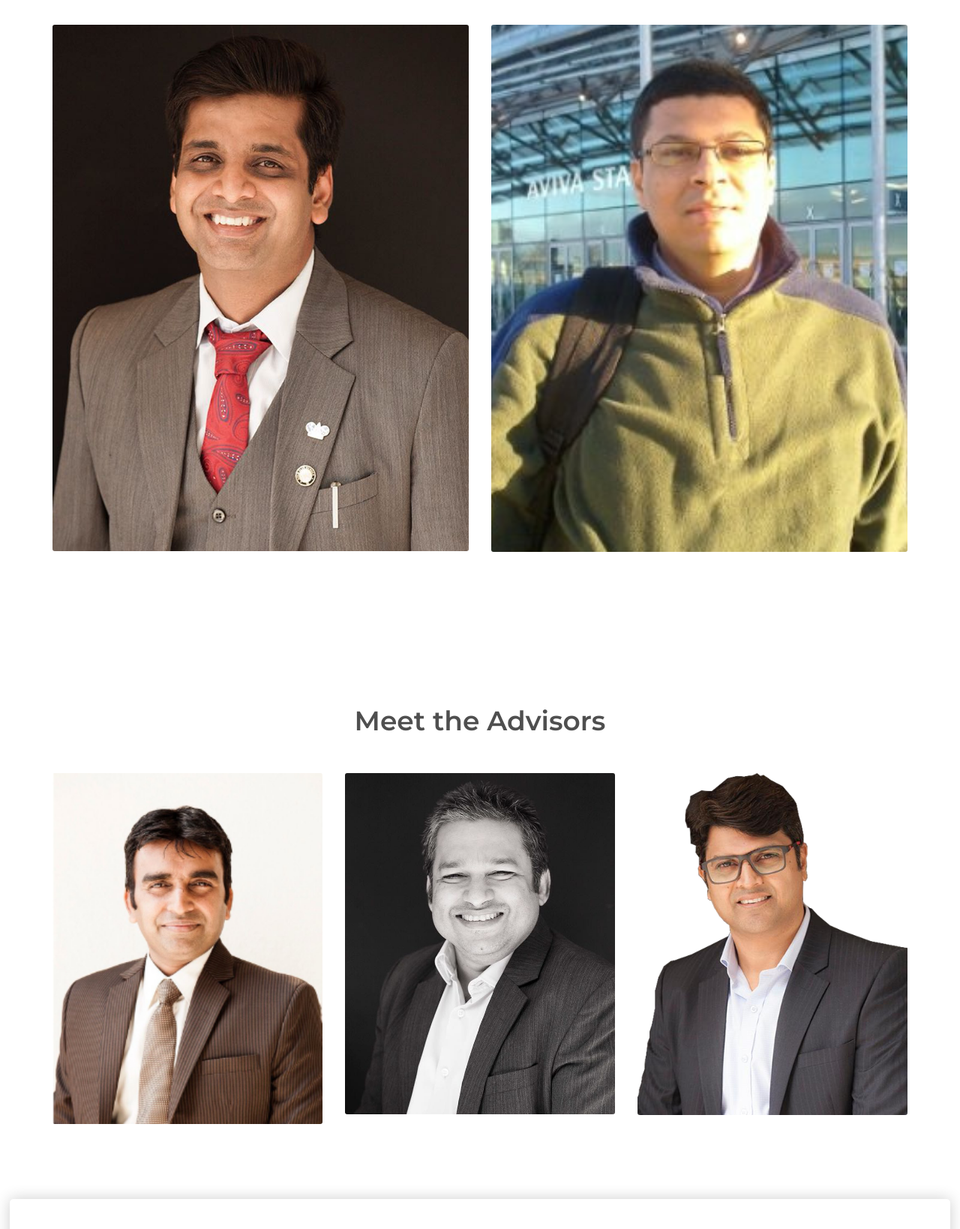
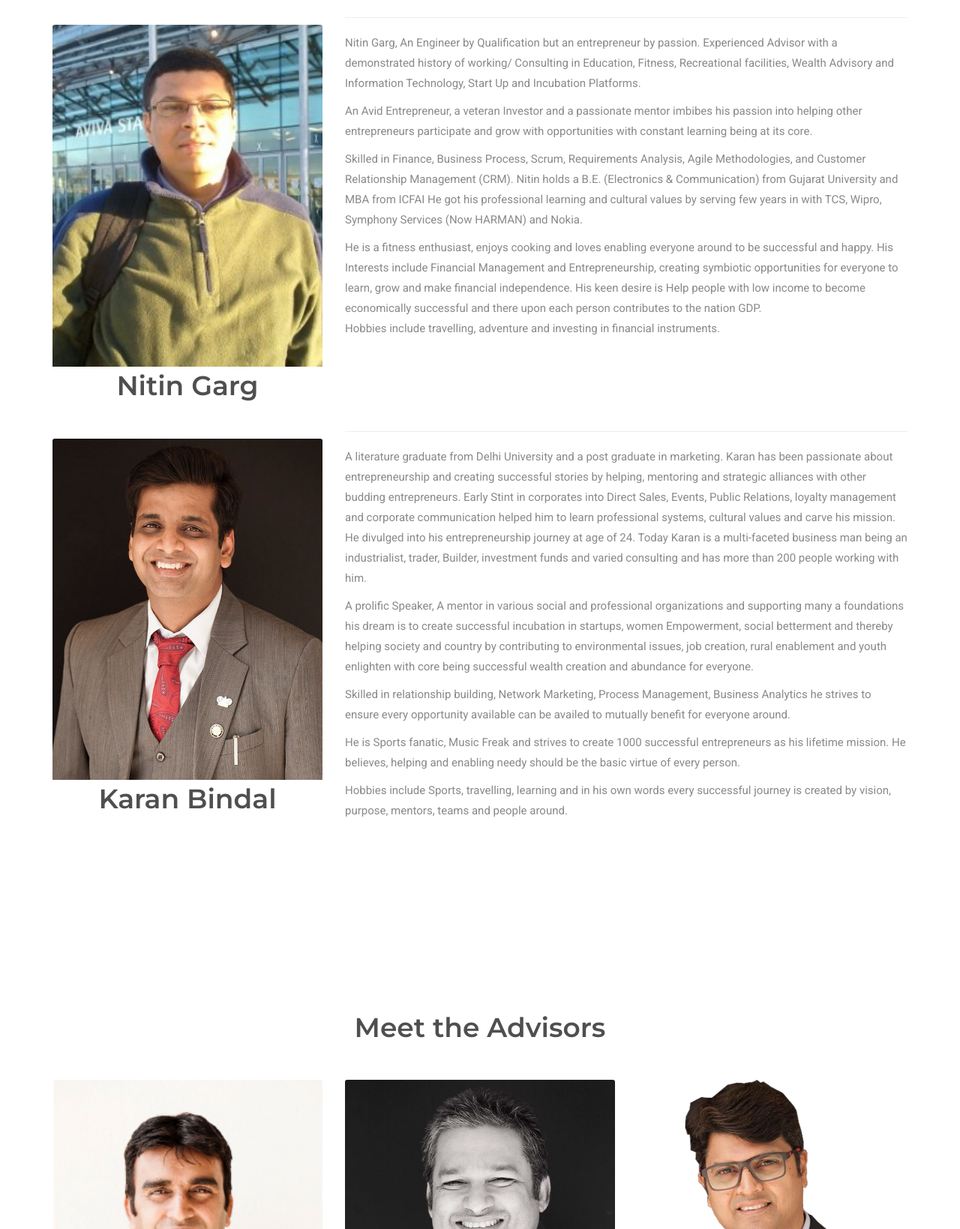
Before and after one commit to PeppyCodes/br0wn-l3f-v3ntur3s, a plain HTML site: page index.html in a window 1280 px wide. Shown: the part 3975-5614 px from the top of the page at 75% size. Drawn offline with Linux system fonts and the light colour scheme; files whose address does not match are found by name.

Commit message:
Team in Home Page itself

```diff
--- a/index.html
+++ b/index.html
@@ -722,33 +722,14 @@ Our Services-->
                 </div>
             </div>
             <div class="row">
-                <div class="col-xs-6 col-sm-6 col-md-6">
-                    <div class="team-box two wow fadeInUp" data-wow-delay="0.2s">
-                        <div class="team-image">
-                            <img src="images/Karan%20Bindal%201.jpg" alt="">
-                        </div>
-                        <div class="team-hover text-center">
-                            <a href="karan.html"><h5 class="t_title">Karan Bindal</h5></a>
-<!--                            <span class="t_sub_title">SEO Expert</span>-->
-                            <p>A perfect example for successful entrepreneurship, Karan has created a personal corpus of more than Rs.100 crore. He has a philanthropic side to him and supports the education for about 100 children.</p>
-                            <br />
-                            <div class="team-social-menu">
-                                <a href="#"><i class="icofont icofont-social-facebook"></i></a>
-                                <a href="#"><i class="icofont icofont-social-twitter"></i></a>
-                                <a href="#"><i class="icofont icofont-social-linkedin"></i></a>
-                                <a href="#"><i class="icofont icofont-social-pinterest"></i></a>
-                            </div>
-                        </div>
-                    </div>
-                </div>
-                <div class="col-xs-6 col-sm-6 col-md-6">
+                <div class="col-xs-6 col-sm-12 col-md-4">
                     <div class="team-box two wow fadeInUp" data-wow-delay="0.4s">
                         <div class="team-image">
                             <img src="images/NitinProfilePhoto.png" alt="">
+                            <h2 class="t_title text-center">Nitin Garg</h2>
                         </div>
+
                         <div class="team-hover text-center">
-                            <a href="nitin.html"><h5 class="t_title">Nitin Garg</h5></a>
-<!--                            <span class="t_sub_title">Web Expert</span>-->
                             <p>A dynamic professional who ensures he makes time to support people with autism. Nitin is known for the support he extends to ASD children/adults</p>
                             <br />
                             <div class="team-social-menu">
@@ -760,16 +741,35 @@ Our Services-->
                         </div>
                     </div>
                 </div>
-<!--
-                <div class="col-xs-6 col-sm-4 col-md-4">
-                    <div class="team-box two wow fadeInUp" data-wow-delay="0.6s">
+                <div class="col-xs-12 col-sm-12 col-md-8">
+                    <div class="page-title" >
+
+                        <hr>
+                        <div class="wow fadeInUp" data-wow-delay="0.5s">
+                            <p>Nitin Garg, An Engineer by Qualification but an entrepreneur by passion. Experienced Advisor with a demonstrated history of working/ Consulting in Education, Fitness, Recreational facilities, Wealth Advisory and Information Technology, Start Up and Incubation Platforms.</p>
+                            <p>An Avid Entrepreneur, a veteran Investor and a passionate mentor imbibes his passion into helping other entrepreneurs participate and grow with opportunities with constant learning being at its core. </p>
+                            <p>Skilled in Finance, Business Process, Scrum, Requirements Analysis, Agile Methodologies, and Customer Relationship Management (CRM). Nitin holds a B.E. (Electronics & Communication) from Gujarat University and MBA from ICFAI
+                                He got his professional learning and cultural values by serving few years in with TCS, Wipro, Symphony Services (Now HARMAN) and Nokia.
+                            </p>
+                            <p>He is a fitness enthusiast, enjoys cooking and loves enabling everyone around to be successful and happy. His Interests include Financial Management and Entrepreneurship, creating symbiotic opportunities for everyone to learn, grow and make financial independence. His keen desire is Help people with low income to become economically successful and there upon each person contributes to the nation GDP.
+
+                                <br>Hobbies include travelling, adventure and investing in financial instruments.  </p>
+                        </div>
+                    </div>
+                </div>
+
+            </div>
+
+            <div class="row">
+                <div class="col-xs-6 col-sm-12 col-md-4">
+                    <div class="team-box two wow fadeInUp" data-wow-delay="0.4s">
                         <div class="team-image">
-                            <img src="images/rohit%20singla.jpg" alt="">
+                            <img src="images/Karan%20Bindal%201.jpg" alt="">
                         </div>
+                        <h2 class="t_title text-center">Karan Bindal</h2>
+
                         <div class="team-hover text-center">
-                            <a href="rohit.html"><h5 class="t_title">Rohit Singla</h5></a>
-&lt;!&ndash;                            <span class="t_sub_title">Desing Expert</span>&ndash;&gt;
-&lt;!&ndash;                            <p>At vero eos et accusamus et iusto odio dignissimos.</p>&ndash;&gt;
+                            <p>A dynamic professional who ensures he makes time to support people with autism. Nitin is known for the support he extends to ASD children/adults</p>
                             <br />
                             <div class="team-social-menu">
                                 <a href="#"><i class="icofont icofont-social-facebook"></i></a>
@@ -780,7 +780,20 @@ Our Services-->
                         </div>
                     </div>
                 </div>
--->
+                <div class="col-xs-12 col-sm-12 col-md-8">
+                    <div class="page-title" >
+
+                        <hr>
+                        <div class="wow fadeInUp" data-wow-delay="0.5s">
+                            <p>A literature graduate from Delhi University and a post graduate in marketing. Karan has been passionate about entrepreneurship and creating successful stories by helping, mentoring and strategic alliances with other budding entrepreneurs.  Early Stint in corporates into Direct Sales, Events, Public Relations, loyalty management and corporate communication helped him to learn professional systems, cultural values and carve his mission. He divulged into his entrepreneurship journey at age of 24. Today Karan is a multi-faceted business man being an industrialist, trader, Builder, investment funds and varied consulting and has more than 200 people working with him.</p>
+                            <p>A prolific Speaker, A mentor in various social and professional organizations and supporting many a foundations his dream is to create successful incubation in startups, women Empowerment, social betterment and thereby helping society and country by contributing to environmental issues, job creation, rural enablement and youth enlighten with core being successful wealth creation and abundance for everyone.</p>
+                            <p>Skilled in relationship building, Network Marketing, Process Management, Business Analytics he strives to ensure every opportunity available can be availed to mutually benefit for everyone around.</p>
+                            <p>He is Sports fanatic, Music Freak and strives to create 1000 successful entrepreneurs as his lifetime mission. He believes, helping and enabling needy should be the basic virtue of every person. </p>
+                            <p>Hobbies include Sports, travelling, learning and in his own words every successful journey is created by vision, purpose, mentors, teams and people around.</p>
+                        </div>
+                    </div>
+                </div>
+
             </div>
         </div>
     </section>
```
